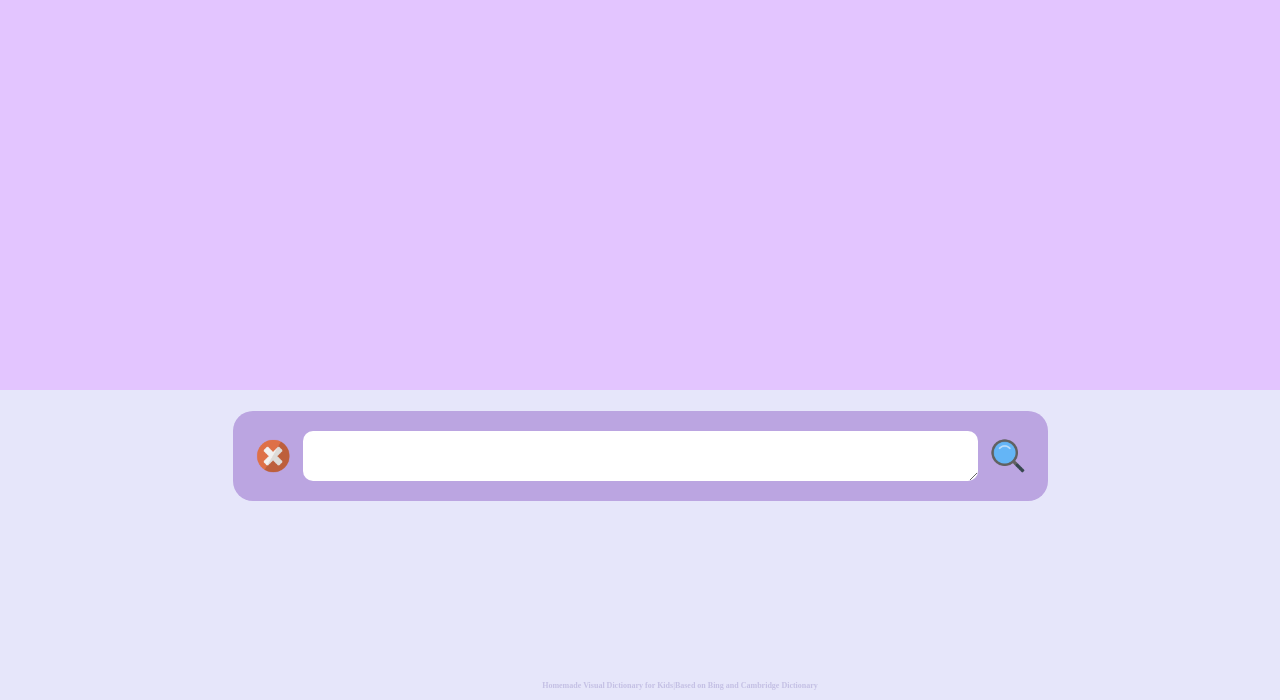
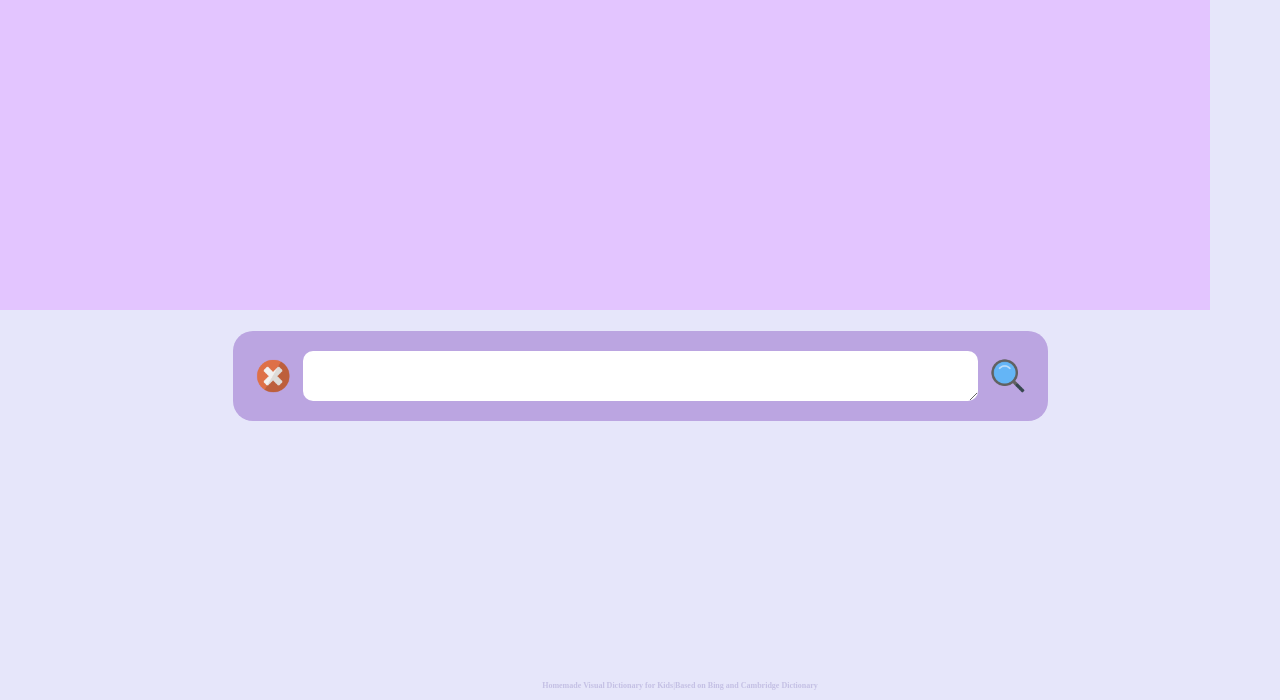
Before and after one commit to nichochen/isee, a plain HTML site: page index.html in a window 1280 px wide. Shown: the part 100-800 px from the top of the page. Drawn offline with nearby package versions, Linux system fonts and the light colour scheme.

Commit message:
Update layout

```diff
--- a/index.html
+++ b/index.html
@@ -258,8 +258,7 @@
             }
 
             function search(input){
-                $('#iframe_image').css('-webkit-transform', r > 1 ? 'scale(2)' : 'scale(1)');
-                $('#iframe_image').attr('src', 'https://cn.bing.com/images/search?q=' + encodeURI(input));
+                $('#iframe_image').attr('src', 'https://cn.bing.com/images/search?q=' + encodeURI(input) + '&go=Search&qs=ds&form=QBIR');
             }
 
             function word_click(s){
@@ -313,22 +312,24 @@
                 r = h/w;
 
 
-                $('#iframe_image').height(r > 1 ? h * 0.5/2 : h * 0.6);
-                $('#iframe_image').width(r > 1 ? w/3*2 : w);
-                $('#iframe_image').css('top', r > 1 ? 80 : -70);
+                $('#iframe_image').height(r > 1 ? h * 0.4 : h * 0.6);
+                $('#iframe_image').width(r > 1 ? w/2 : w);
+                $('#iframe_image').css('top', r > 1 ? -15 : -70);
+                $('#iframe_image').css('left', r > 1 ? w/4 : -70);
                 $('#iframe_image').css('-webkit-transform', r > 1 ? 'scale(2)' : 'scale(1)');
                 $('#ta_input').css('font-size', r > 1 ?'4em':'2em');
-                $('#ta_input').attr('cols', r > 1 ?'20':'40');
+                $('#ta_input').attr('cols', r > 1 ?'14':'40');
                 $('#btn_close').width(r > 1 ? 100 : 40);
-                $('#search').width(r > 1 ? 80 : 40);
-                $('#spacer').height(($('#iframe_image').height()) * (r > 1 ? 2 : 1) - 80 * (r > 1 ? 2 : 1));
+                $('#search').width(r > 1 ? 100 : 40);
+                $('#spacer').height(($('#iframe_image').height()) * (r > 1 ? 2 : 1) - (r > 1 ? 300 : 80));
     });
         </script>
     </head>
     <body>
         <center>
-
-            <iframe id="iframe_image" name="search" src="help.html" scrolling="no"  allowfullscreen="" style="-webkit-transform:scale(1);border-width: 0;left:0;position:absolute; min-height: 560px; width: 100%"></iframe>
+            <div style="display:table-cell; overflow:hidden; height="600" width"600">
+                <iframe id="iframe_image" name="search" src="help.html" scrolling="no"  allowfullscreen="" style="-webkit-transform:scale(1);border-width: 0;left:0;position:absolute; min-height: 260px; width: 100%"></iframe>
+           </div>
 
             <div class="header">
                 <a href="help.html" target="search">
```
